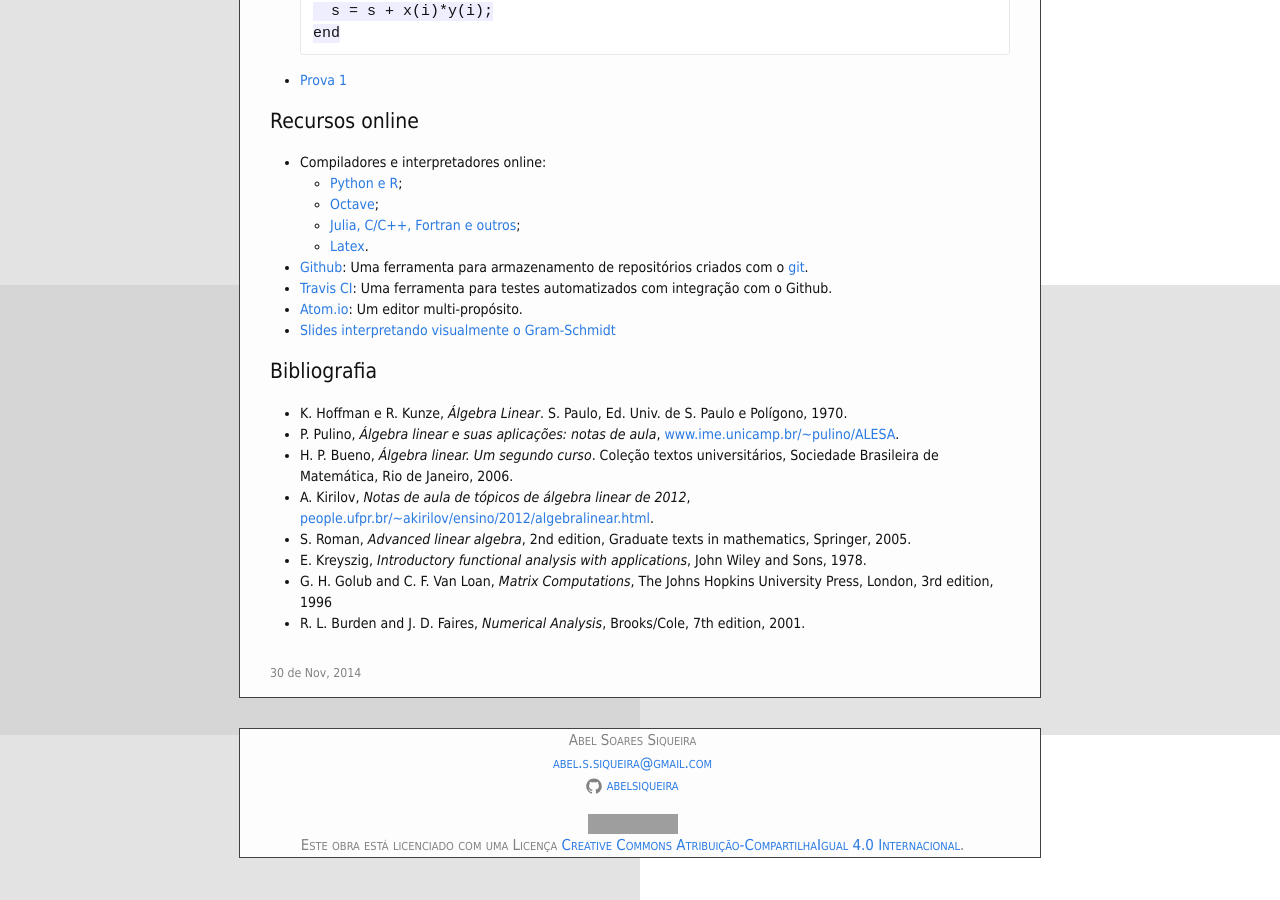
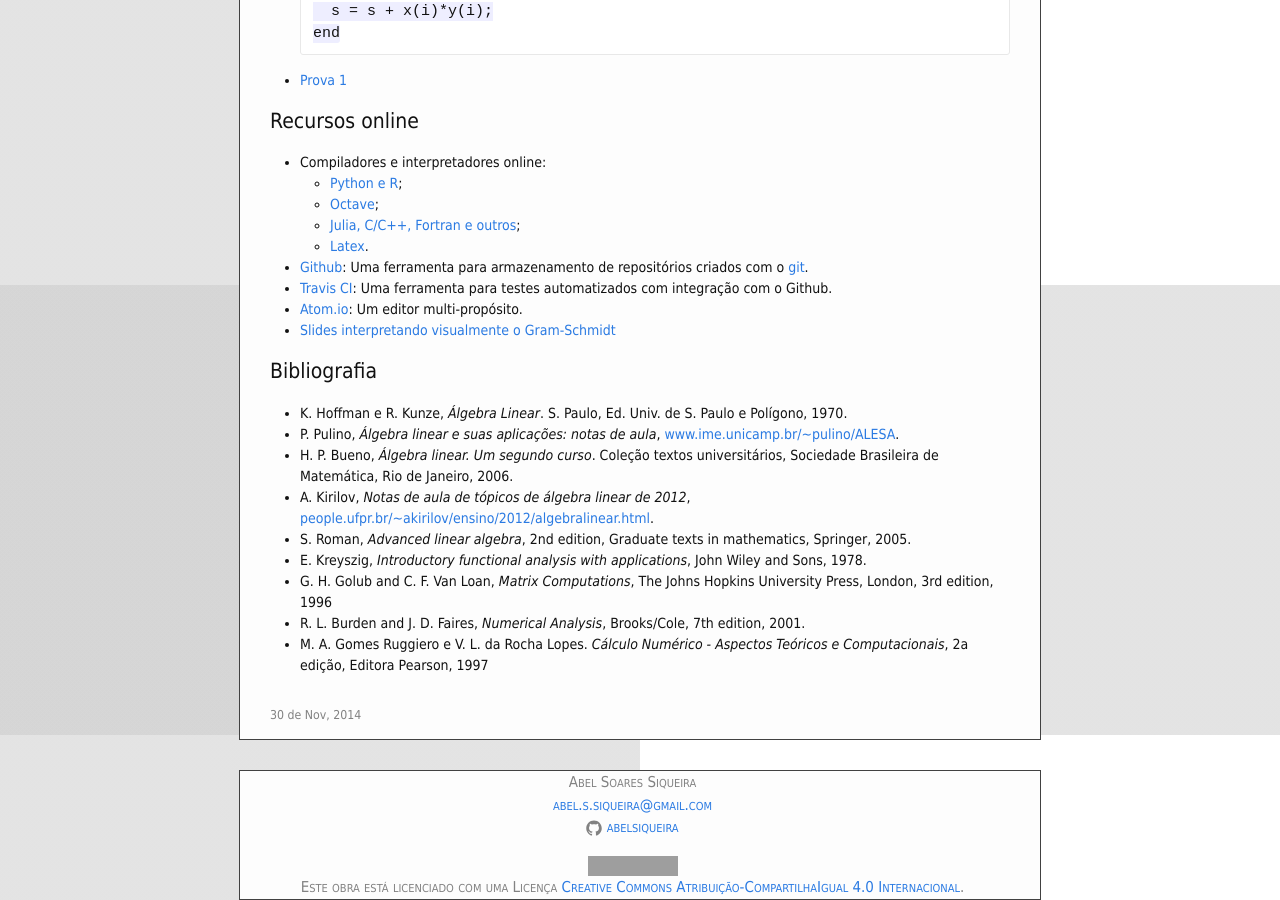
Before and after one commit to abelsiqueira/abelsiqueira.github.io-old, a Jekyll site: the page built from _posts/br/2014-11-30-topal-verao-2015-topicos-de-algebra-linear.markdown, in a window 1280 px wide and 900 px high, scrolled down 1065 px. Built offline with Jekyll 4.4.1, drawn with Linux system fonts in a browser that asks for light colours; grey boxes are pictures that could not be loaded.

Commit message:
Adiciona bibliografia em TopAL

```diff
--- a/_posts/br/2014-11-30-topal-verao-2015-topicos-de-algebra-linear.markdown
+++ b/_posts/br/2014-11-30-topal-verao-2015-topicos-de-algebra-linear.markdown
@@ -87,3 +87,5 @@ Tipos especiais de operadores lineares.
     University Press, London, 3rd edition, 1996
   - R. L. Burden and J. D. Faires, _Numerical Analysis_, Brooks/Cole,
     7th edition, 2001.
+  - M. A. Gomes Ruggiero e V. L. da Rocha Lopes. _Cálculo Numérico - Aspectos
+    Teóricos e Computacionais_, 2a edição, Editora Pearson, 1997
```
